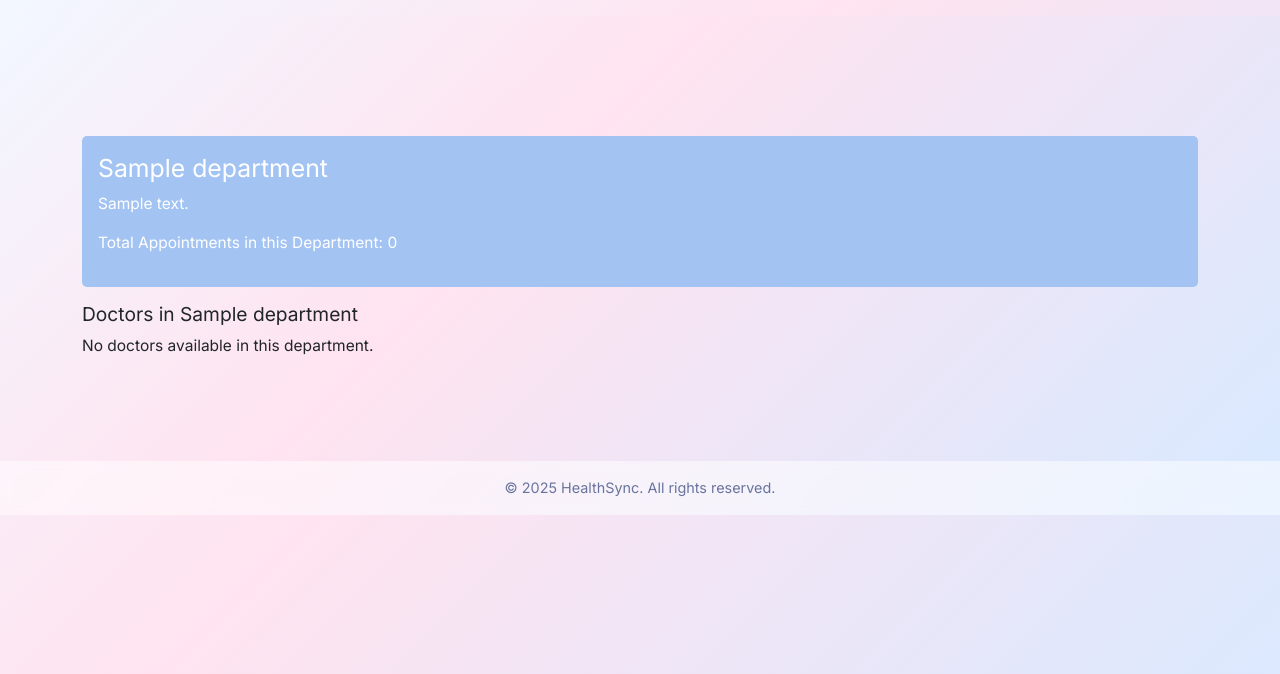
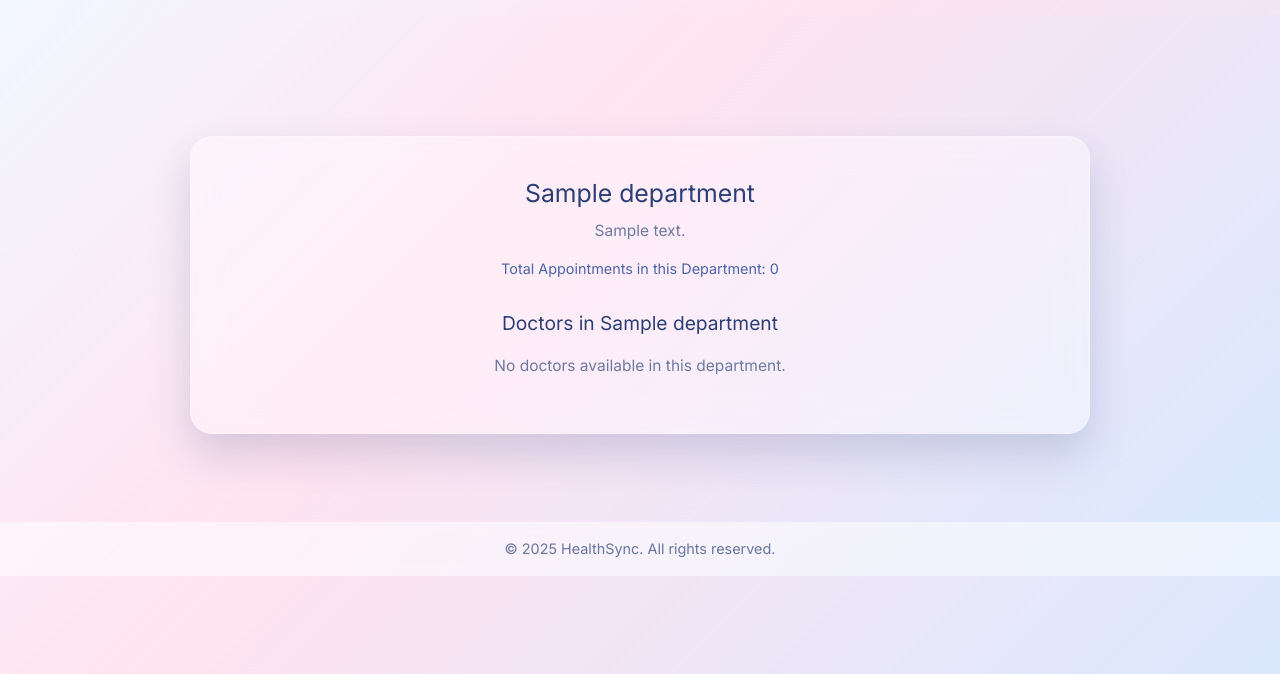
Before and after one commit to 23f3001438/hospital-management-sys, a Flask app: page /view_department/1 in a window 1280 px wide. Shown: the top 674 px of the page. Run offline with Flask 3, Linux system fonts and the light colour scheme; tables that the repository leaves empty hold one stand-in row (values such as "Sample post").

Commit message:
main main designing khallas

```diff
--- a/templates/viewdep.html
+++ b/templates/viewdep.html
@@ -4,62 +4,53 @@
 {% block content %}
 {% block home_button %}{% endblock %}
 
-<style>
-    .dept-header {
-        background-color: #a3c4f3;
-        color: white;
-        padding: 1rem;
-        border-radius: 5px;
-        margin-bottom: 1rem;
-    }
-    .doctor-list {
-        margin-top: 1rem;
-    }
-    .doctor-card {
-        border: 1px solid #ddd;
-        padding: 1rem;
-        border-radius: 5px;
-        margin-bottom: 0.5rem;
-        display: flex;
-        justify-content: space-between;
-        align-items: center;
-        background-color: #f9f9f9;
-    }
-    .doctor-card a {
-        text-decoration: none;
-        color: white;
-        background-color: #a3c4f3;
-        padding: 0.5rem 1rem;
-        border-radius: 5px;
-    }
-</style>
+<div class="card" style="max-width: 900px; margin: 0 auto; padding: 2.5rem;">
+    <h2 style="text-align:center; margin-bottom: 0.6rem;">
+        {{ department.name }}
+    </h2>
 
-<div class="dept-header">
-    <h2>{{ department.name }}</h2>
     {% if department.description %}
-        <p>{{ department.description }}</p>
+        <p style="text-align:center; color:#6c7aa0; margin-bottom: 1rem;">
+            {{ department.description }}
+        </p>
     {% endif %}
-    <p>Total Appointments in this Department:
+
+    <p style="text-align:center; font-size:0.9rem; color:#4b63a8; margin-bottom:2rem;">
+        Total Appointments in this Department:
         {{ doctors | sum(attribute='num_appointments') }}
     </p>
+
+    <h3 style="margin-bottom:1.2rem; text-align:center;">
+        Doctors in {{ department.name }}
+    </h3>
+
+    {% if doctors %}
+        <div style="display:grid; grid-template-columns: repeat(auto-fit, minmax(260px, 1fr)); gap: 1.5rem;">
+            {% for doctor in doctors %}
+                <div class="card" style="padding:1.5rem;">
+                    <h4 style="margin-bottom:0.4rem;">{{ doctor.name }}</h4>
+
+                    <p style="margin:0; color:#4b63a8;">
+                        {{ doctor.specialization }}
+                    </p>
+
+                    <p style="font-size:0.85rem; margin-top:0.6rem; color:#6c7aa0;">
+                        Scheduled Appointments: {{ doctor.num_appointments }}
+                    </p>
+
+                    <a href="{{ url_for('view_doctor', doctor_id=doctor.id, patient_id=patient.id) }}"
+                       class="view-btn"
+                       style="display:block; text-align:center; margin-top:1rem; padding:10px;">
+                        View Profile
+                    </a>
+                </div>
+            {% endfor %}
+        </div>
+    {% else %}
+        <p style="text-align:center; color:#6c7aa0;">
+            No doctors available in this department.
+        </p>
+    {% endif %}
 </div>
 
-<div class="doctor-list">
-    <h3>Doctors in {{ department.name }}</h3>
-    {% if doctors %}
-        {% for doctor in doctors %}
-        <div class="doctor-card">
-            <div>
-                <strong>{{ doctor.name }}</strong> <br>
-                Specialization: {{ doctor.specialization }} <br>
-                Appointments: {{ doctor.appointments|length }}
-            </div>
-            <a href="{{ url_for('view_doctor', doctor_id=doctor.id, patient_id=patient.id) }}">View Profile</a>
-
-        </div>
-        {% endfor %}
-    {% else %}
-        <p>No doctors available in this department.</p>
-    {% endif %}
-</div>
 {% endblock %}
```
Also changed, not shown: templates/search_results.html (+32 -24 lines).
